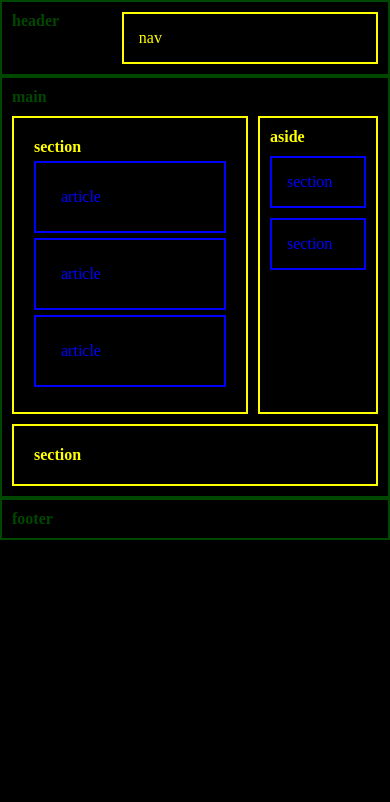
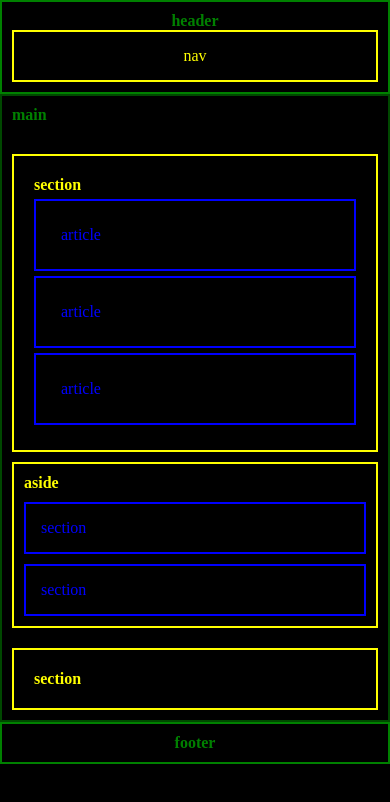
Before and after one commit to GabrielBagetti/GabrielBagetti.github.io, a plain HTML site: page grid+flexbox.html in a window 390 px wide. Drawn offline with Linux system fonts and the light colour scheme.

Commit message:
ultima edição de arquivos

```diff
--- a/index1.css
+++ b/flexbox.css
@@ -6,15 +6,17 @@
 body {
     margin: 0;
     background-color: #000000;
-    color: rgb(0, 71, 0);
+    color: green;
 }
 
 header,
 footer {
     display: flex;
     justify-content: space-between;
-    border: 2px solid rgb(0, 71, 0);
+    flex-wrap: wrap;
+    border: 2px solid green;
     padding: 10px;
+    text-align: center;
 }
 
 nav {
@@ -37,6 +39,7 @@
 
 .content {
     display: flex;
+    flex-wrap: wrap;
     gap: 10px;
     margin-bottom: 10px;
 }
@@ -45,10 +48,8 @@
     border: 2px solid yellow;
     padding: 20px;
     color: yellow;
-  }
-
-  .content > section {
     flex: 2;
+    min-width: 250px;
 }
 
 .content > aside {
@@ -56,6 +57,7 @@
     border: 2px solid yellow;
     padding: 10px;
     color: yellow;
+    min-width: 200px;
 }
 
 article {
@@ -71,3 +73,25 @@
     padding: 15px;
     color: blue;
 }
+
+@media (max-width: 768px) {
+    nav {
+        width: 100%;
+        margin-left: 0;
+    }
+
+    .content {
+        flex-direction: column;
+    }
+
+    header,
+    footer {
+        flex-direction: column;
+        align-items: center;
+    }
+
+    .content > section,
+    .content > aside {
+        width: 100%;
+    }
+}
--- /dev/null
+++ b/grid+flexbox.css
@@ -0,0 +1,89 @@
+* {
+  box-sizing: border-box;
+  font-family: 'Times New Roman', Times, serif;
+}
+
+body {
+  margin: 0;
+  background-color: #000000;
+  color: green;
+}
+
+header,
+footer {
+  display: flex;
+  justify-content: space-between;
+  flex-wrap: wrap;
+  border: 2px solid green;
+  padding: 10px;
+}
+
+nav {
+  border: 2px solid yellow;
+  padding: 15px;
+  width: 100%;
+  color: yellow;
+}
+
+main {
+  border: 2px solid rgb(0, 72, 0);
+  padding: 10px;
+  display: grid;
+  grid-template-columns: 1fr;
+  gap: 20px;
+}
+
+main > strong {
+  display: block;
+  margin-bottom: 10px;
+}
+
+.content {
+  display: grid;
+  grid-template-columns: 2fr 1fr;
+  gap: 10px;
+}
+
+section {
+  border: 2px solid yellow;
+  padding: 20px;
+  color: yellow;
+}
+
+article {
+  border: 2px solid blue;
+  margin: 5px 0;
+  padding: 25px;
+  color: blue;
+}
+
+aside {
+  border: 2px solid yellow;
+  padding: 10px;
+  color: yellow;
+}
+
+aside section {
+  border: 2px solid blue;
+  margin-top: 10px;
+  padding: 15px;
+  color: blue;
+}
+
+@media (max-width: 768px) {
+  .content {
+      grid-template-columns: 1fr;
+  }
+
+  nav {
+      width: 100%;
+      margin-left: 0;
+  }
+
+  header,
+  footer {
+      flex-direction: column;
+      align-items: center;
+      text-align: center;
+  }
+}
--- a/index1.html
+++ b/grid+flexbox.html
@@ -5,7 +5,7 @@
   <meta charset="UTF-8" />
   <meta name="viewport" content="width=device-width, initial-scale=1.0" />
   <title>Layout Estruturado</title>
-  <link rel="stylesheet" href="index1.css" />
+  <link rel="stylesheet" href="grid+flexbox.css"/>
 </head>
 
 <body>
--- a/index.css
+++ /dev/null
@@ -1,94 +0,0 @@
-* {
-    margin: 0px;
-    padding: 0px;
-    box-sizing: border-box;
-}
-
-body {
-    min-height: 100vh;
-    font-family: Arial, Helvetica, sans-serif;
-    color: aliceblue;
-    background-color: oklch(14.7% 0.004 49.25);
-    display: flex;
-    flex-direction: column;
-}
-
-.conteiner-header {
-    display: flex;
-    justify-content: space-between;
-    padding: 10px;
-
-    & header {
-        border: 2px solid green;
-        padding: 10px;
-        justify-content: space-between;
-        display: flex;
-        flex: 1;
-
-        & .item-nav {
-            border: 2px solid yellow;
-            padding: 10px;
-            width: 70%;
-        }
-    }
-}
-
-.main-conteiner {
-    display: flex;
-    flex: 1;
-    padding: 10px;
-    gap: 10px;
-    border: 2px solid green;
-
-    & .main-content {
-        flex: 3;
-        display: flex;
-        flex-direction: column;
-        gap: 10px;
-        padding: 10px;
-
-        & .section-articles {
-            border: 2px solid yellow;
-            padding: 10px;
-            flex: 2;
-
-            & .article-conteiner {
-                display: flex;
-                gap: 10px;
-                margin-top: 10px;
-
-                & article {
-                    border: 2px solid blue;
-                    padding: 10px;
-                    flex: 1;
-                }
-            }
-        }
-    & .regular-section {
-            border: 2px solid yellow;
-            padding: 10px;
-            flex: 1;
-        }
-    }
-
-& .main-aside {
-        flex: 1;
-        border: 2px solid yellow;
-        padding: 10px;
-        display: flex;
-        flex-direction: column;
-        gap: 10px;
-
-        & section {
-            border: 2px solid blue;
-            padding: 10px;
-            flex: 1;
-        }
-    }
-}
-
-footer {
-    border: 2px solid green;
-    padding: 10px;
-    text-align: justify;
-}
```
Also changed, not shown: flexbox.html (added, +42 -0 lines), index.html (deleted, +0 -55 lines). Lines whose indentation alone changed are shown as unchanged.
